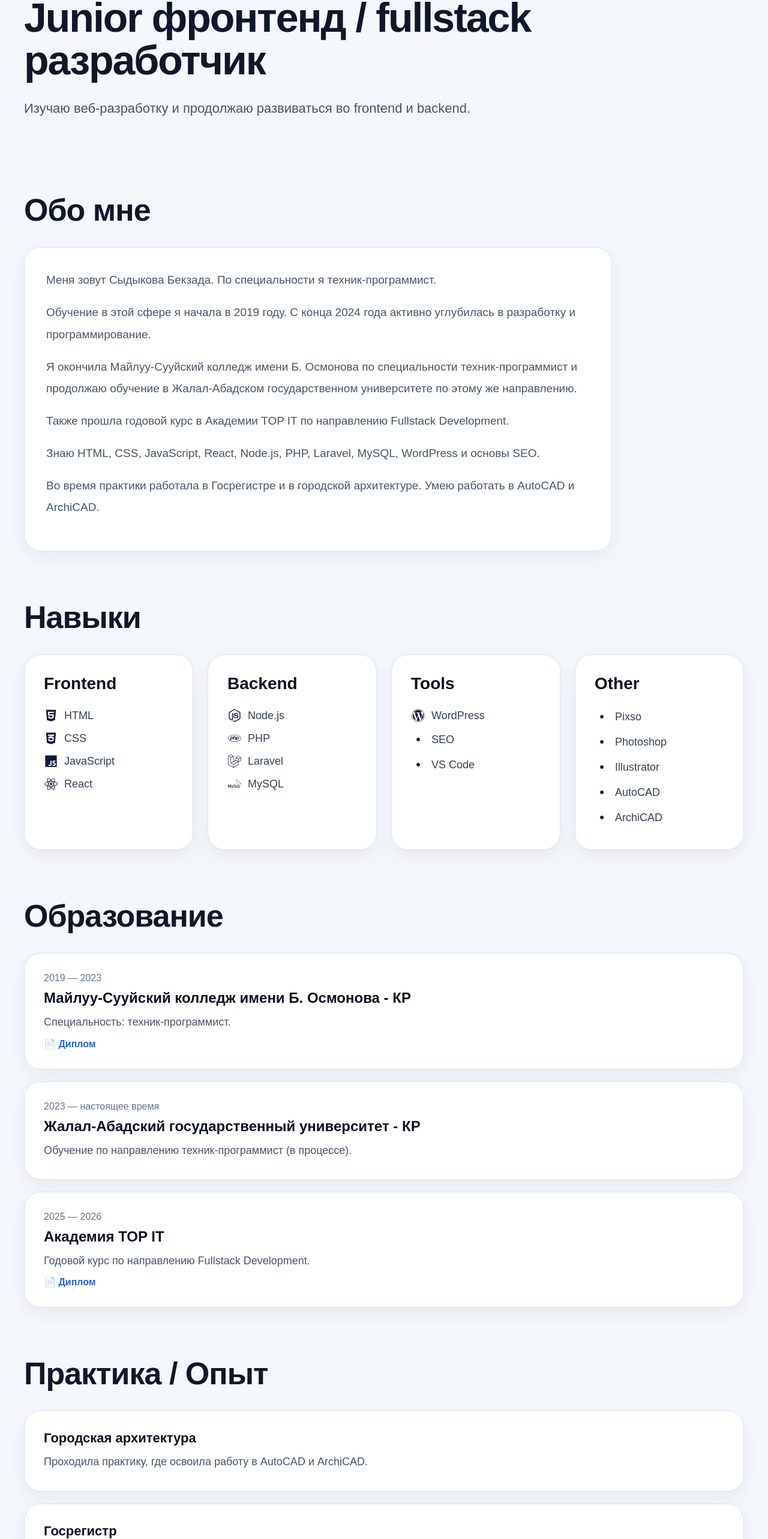
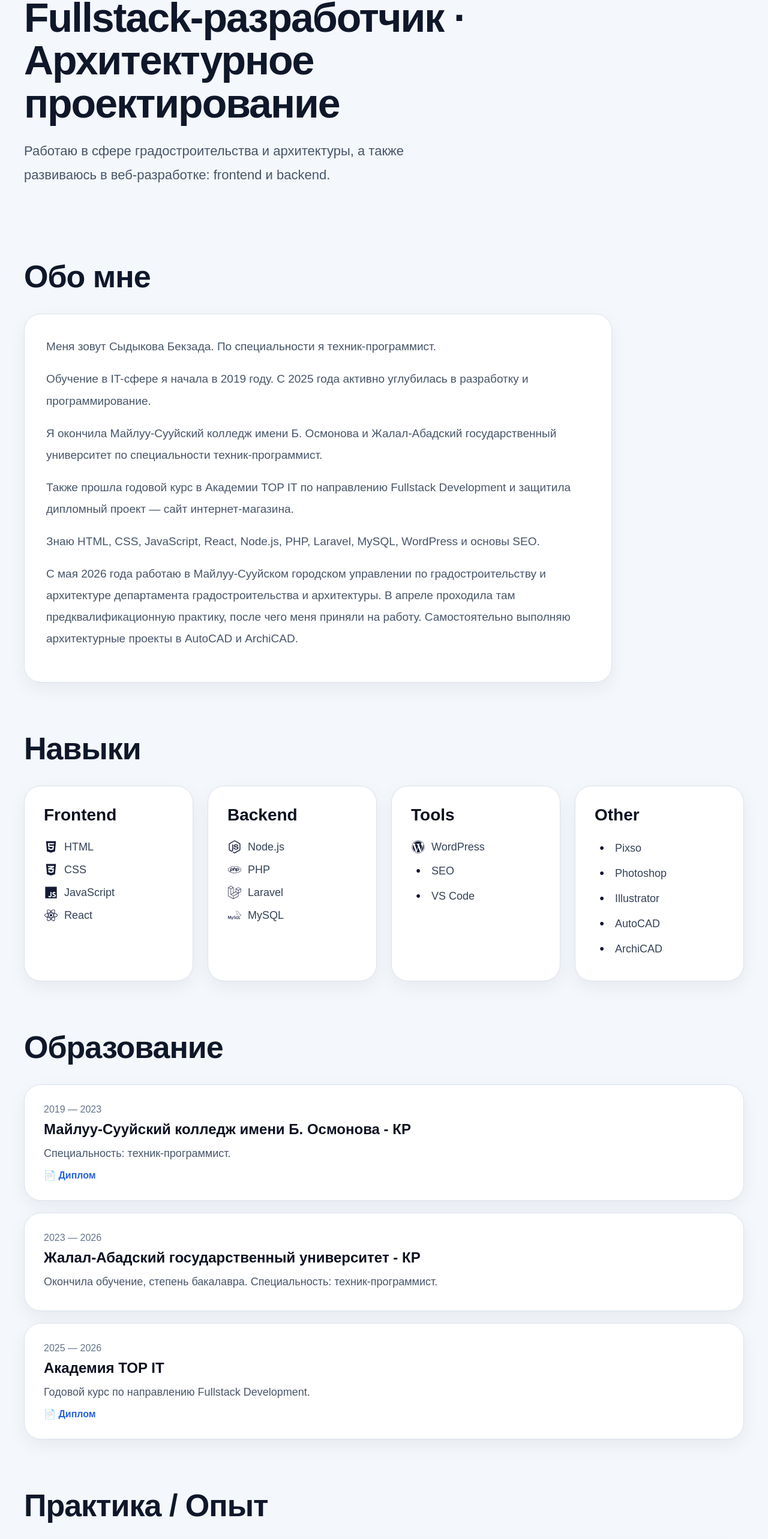
Before and after one commit to BekzadaS/portfolio, a React (Vite) app: page / in a window 1280 px wide. Shown: the part 196-2762 px from the top of the page at 60% size. Built offline with nearby package versions, Linux system fonts and the light colour scheme.

Commit message:
Обновлены русские тексты: университет

```diff
--- a/src/data/content.js
+++ b/src/data/content.js
@@ -2,8 +2,8 @@ export const content = {
     ru: {
         hero: {
             name: "Сыдыкова Бекзада",
-            role: "Junior фронтенд / fullstack разработчик",
-            text: "Изучаю веб-разработку и продолжаю развиваться во frontend и backend.",
+            role: "Fullstack-разработчик · Архитектурное проектирование",
+            text: "Работаю в сфере градостроительства и архитектуры, а также развиваюсь в веб-разработке: frontend и backend.",
         },
         nav: {
             about: "Обо мне",
@@ -13,15 +13,15 @@ export const content = {
             text1:
                 "Меня зовут Сыдыкова Бекзада. По специальности я техник-программист.",
             text2:
-                "Обучение в этой сфере я начала в 2019 году. С конца 2024 года активно углубилась в разработку и программирование.",
+                "Обучение в IT-сфере я начала в 2019 году. С 2025 года активно углубилась в разработку и программирование.",
             text3:
-                "Я окончила Майлуу-Сууйский колледж имени Б. Осмонова по специальности техник-программист и продолжаю обучение в Жалал-Абадском государственном университете по этому же направлению.",
+                "Я окончила Майлуу-Сууйский колледж имени Б. Осмонова и Жалал-Абадский государственный университет по специальности техник-программист.",
             text4:
-                "Также прошла годовой курс в Академии TOP IT по направлению Fullstack Development.",
+                "Также прошла годовой курс в Академии TOP IT по направлению Fullstack Development и защитила дипломный проект — сайт интернет-магазина.",
             text5:
                 "Знаю HTML, CSS, JavaScript, React, Node.js, PHP, Laravel, MySQL, WordPress и основы SEO.",
             text6:
-                "Во время практики работала в Госрегистре и в городской архитектуре. Умею работать в AutoCAD и ArchiCAD.",
+                "С мая 2026 года работаю в Майлуу-Сууйском городском управлении по градостроительству и архитектуре департамента градостроительства и архитектуры. В апреле проходила там предквалификационную практику, после чего меня приняли на работу. Самостоятельно выполняю архитектурные проекты в AutoCAD и ArchiCAD.",
         },
 
         skills: {
@@ -42,9 +42,9 @@ export const content = {
                     diploma: "/college-diploma.pdf",
                 },
                 {
-                    period: "2023 — настоящее время",
+                    period: "2023 — 2026",
                     place: "Жалал-Абадский государственный университет - КР",
-                    description: "Обучение по направлению техник-программист (в процессе).",
+                    description: "Окончила обучение, степень бакалавра. Специальность: техник-программист.",
                 },
                 {
                     period: "2025 — 2026",
@@ -60,9 +60,9 @@ export const content = {
             title: "Практика / Опыт",
             items: [
                 {
-                    place: "Городская архитектура",
+                    place: "Майлуу-Сууйское городское управление по градостроительству и архитектуре департамента градостроительства и архитектуры",
                     description:
-                        "Проходила практику, где освоила работу в AutoCAD и ArchiCAD.",
+                        "Май 2026 — настоящее время. Сотрудник единого окна, самостоятельно выполняю архитектурные проекты в AutoCAD и ArchiCAD. До этого, в апреле 2026 года, проходила здесь предквалификационную практику.",
                 },
                 {
                     place: "Госрегистр",
```
